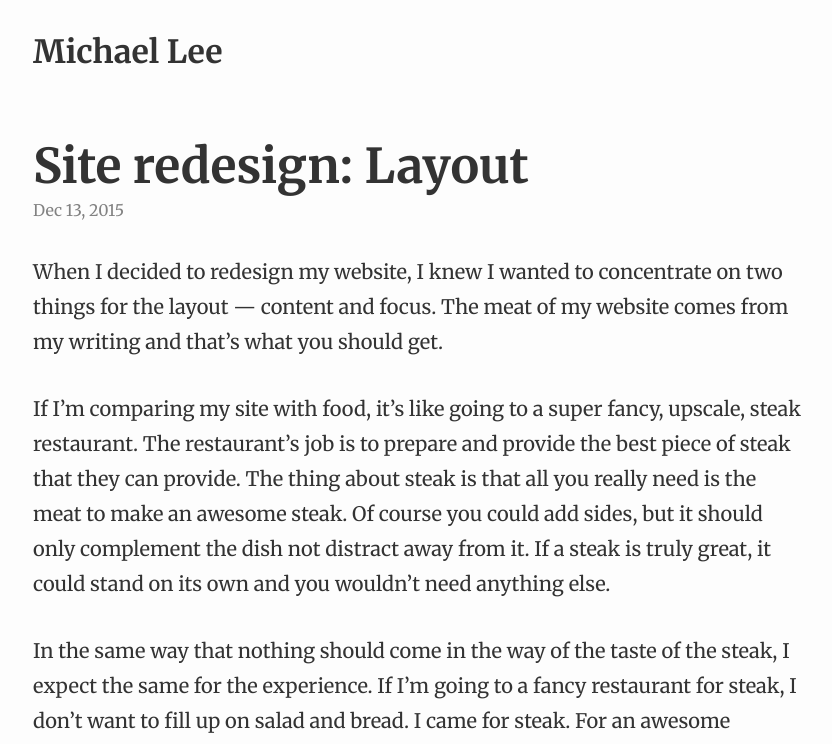
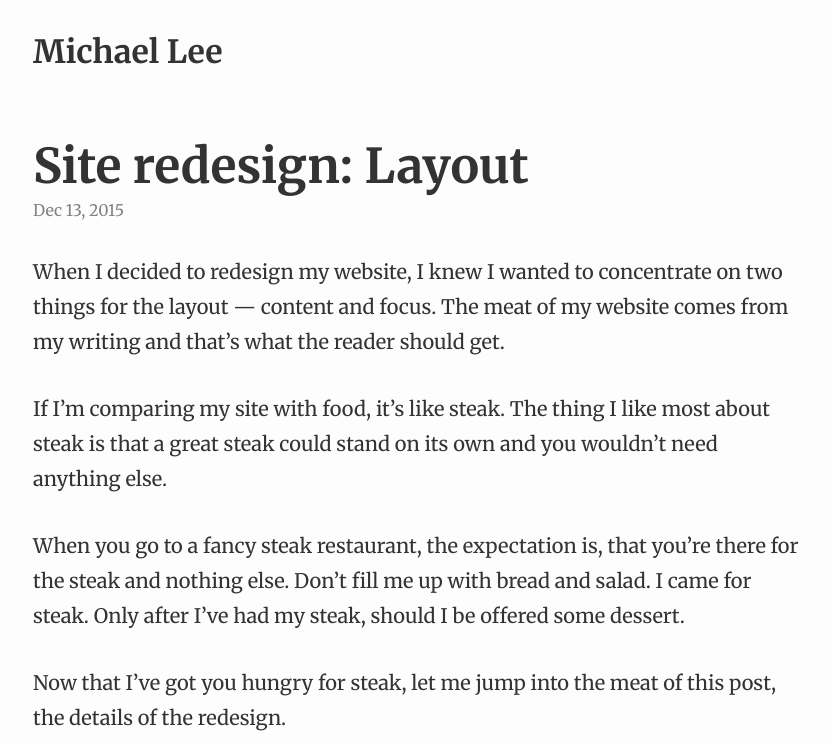
Before and after one commit to michaellee/old-michaelsoolee.com, a Jekyll site: the page built from _posts/2015-12-13-redesign-layout.md, in a window 1280 px wide and 1400 px high. Shown: the top 744 px of the window, without its empty margins (223-1055 px from the left). Built offline with Jekyll 4.4.1, drawn with Linux system fonts in a browser that asks for light colours; nearby versions of some CDN libraries; Markdown is read by kramdown in place of the engine named in the settings; some of the changed text lies outside the part shown.

Commit message:
Post: Redesign layout progress

```diff
--- a/_posts/2015-12-13-redesign-layout.md
+++ b/_posts/2015-12-13-redesign-layout.md
@@ -4,11 +4,11 @@ title: "Site redesign: Layout"
 category: work
 ---
 
-When I decided to redesign my website, I knew I wanted to concentrate on two things for the layout &mdash; content and focus. The meat of my website comes from my writing and that's what you should get.
+When I decided to redesign my website, I knew I wanted to concentrate on two things for the layout &mdash; content and focus. The meat of my website comes from my writing and that's what the reader should get.
 
-If I'm comparing my site with food, it's like going to a super fancy, upscale, steak restaurant. The restaurant's job is to prepare and provide the best piece of steak that they can provide. The thing about steak is that all you really need is the meat to make an awesome steak. Of course you could add sides, but it should only complement the dish not distract away from it. If a steak is truly great, it could stand on its own and you wouldn't need anything else.
+If I'm comparing my site with food, it's like steak. The thing I like most about steak is that a great steak could stand on its own and you wouldn't need anything else.
 
-In the same way that nothing should come in the way of the taste of the steak, I expect the same for the experience. If I'm going to a fancy restaurant for steak, I don't want to fill up on salad and bread. I came for steak. For an awesome experience, I want my steak as quick as possible. Only after I've had my steak, then can you offer some dessert and maybe a box of matches to keep reminding me of the place I had an awesome steak.
+When you go to a fancy steak restaurant, the expectation is, that you're there for the steak and nothing else. Don't fill me up with bread and salad. I came for steak. Only after I've had my steak, should I be offered some dessert.
 
 Now that I've got you hungry for steak, let me jump into the meat of this post, the details of the redesign.
 
@@ -18,7 +18,7 @@ Now that I've got you hungry for steak, let me jump into the meat of this post,
   <img src="http://i.michaelsoolee.com/20151213-layout-01.png" alt="">
 </div>
 <br>
-Going back to my steak metaphor, I believe how a steak is plated is important. If the steak is big and almost taking up an entire plate, you might be wondering if they are overcompensating with quantity over quality. If a steak looks too small on a plate, it might heighten your expectations on how it should taste. Meaning that it better meet or exceed your expectations, because if it doesn't, then you'll walk away thinking you paid too much for what you got.
+Going back to my steak metaphor, I believe how a steak is plated is an important element to the steak eating experience. If the steak is big and taking up an entire plate, you might be suspicious that the restaurant is overcompensating with quantity over quality. If a steak looks too small on a plate, it might heighten your expectations on how it should taste. Meaning that it better meet or exceed your expectations, because if it doesn't, then you'll walk away thinking you paid too much for what you got.
 
 When a steak is perfectly plated, the plate almost disappears leaving your focus on the steak.
 
```
